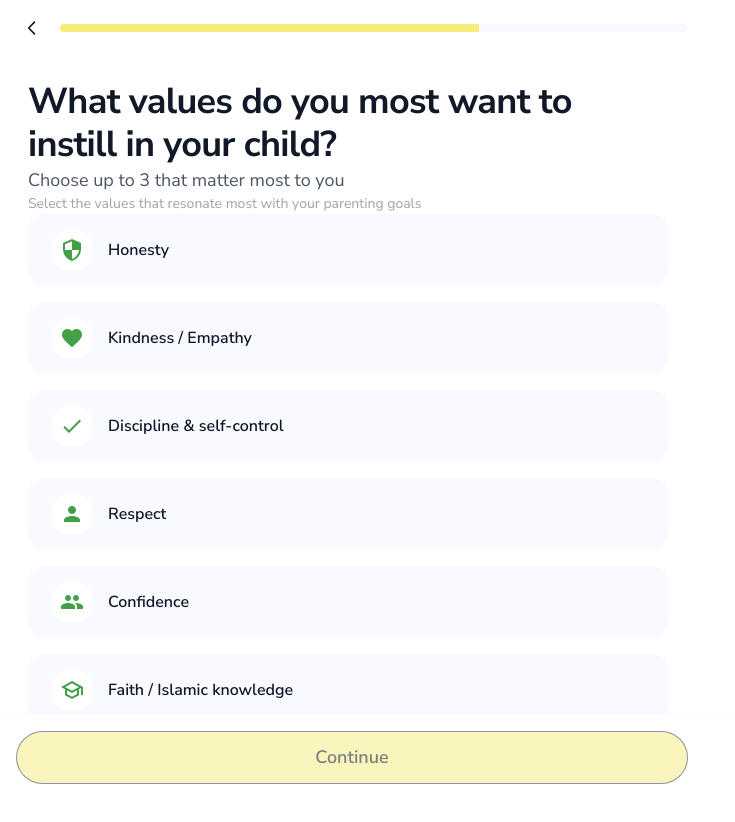
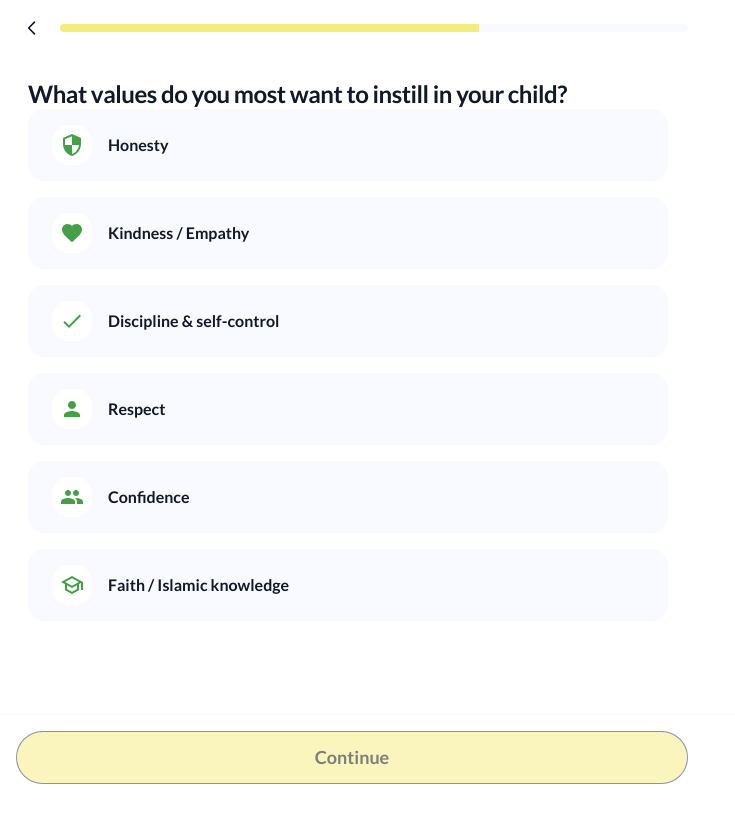
Before and after one commit to MohammedTarigg/noorkids-purchase-onboarding, a Next.js app: page /values in a window 1280 px wide. Shown: the top 822 px of the page, without its empty margins (0-735 px from the left). After the commit the page ends 800 px from the top, so only its background shows below. Built offline with nearby package versions, Linux system fonts and the light colour scheme.

Commit message:
Update typography across multiple pages to use 'Lato' font instead of 'Nunito Sans'. Adjust heading sizes for consistency and improved readability. Remove unnecessary subheadings to streamline content presentation.

```diff
--- a/src/app/age/page.tsx
+++ b/src/app/age/page.tsx
@@ -59,14 +59,9 @@ export default function AgePage() {
             }}
           >
           {/* Headline */}
-          <h1 className="text-3xl md:text-4xl font-bold mb-3 animate-slide-in text-left" style={{ color: 'var(--color-text-primary)' }}>
+          <h1 className="text-2xl font-bold mb-3 animate-slide-in text-left" style={{ color: 'var(--color-text-primary)' }}>
             How old is your child?
           </h1>
-
-          {/* Subheadline */}
-          <p className="text-lg mb-2 animate-slide-in text-left" style={{ color: 'var(--color-text-secondary)', animationDelay: '0.1s', opacity: 0, animationFillMode: 'forwards' }}>
-            We know a 6-year-old&apos;s needs differ from a 12-year-old&apos;s – let&apos;s get it right for your child.
-          </p>
 
           {/* Age Selection - One per row */}
           <div
--- a/src/app/behavior/page.tsx
+++ b/src/app/behavior/page.tsx
@@ -112,14 +112,9 @@ export default function BehaviorPage() {
             }}
           >
           {/* Headline */}
-          <h1 className="text-3xl md:text-4xl font-bold mb-3 animate-slide-in text-left" style={{ color: 'var(--color-text-primary)' }}>
+          <h1 className="text-2xl font-bold mb-3 animate-slide-in text-left" style={{ color: 'var(--color-text-primary)' }}>
             Which of these challenges do you face with your child?
           </h1>
-
-          {/* Subheadline */}
-          <p className="text-lg mb-2 animate-slide-in text-left" style={{ color: 'var(--color-text-secondary)', animationDelay: '0.1s', opacity: 0, animationFillMode: 'forwards' }}>
-            You&apos;re not alone – many parents struggle with these. Select any that apply.
-          </p>
 
           {/* Selection count */}
           <p className="text-sm mb-8 animate-slide-in text-left" style={{ color: 'var(--color-accent)', animationDelay: '0.15s', opacity: 0, animationFillMode: 'forwards' }}>
@@ -157,12 +152,6 @@ export default function BehaviorPage() {
           </div>
         </div>
 
-        {/* Progress note */}
-        <div className="mt-3 text-center animate-fade-in" style={{ animationDelay: '0.6s', opacity: 0, animationFillMode: 'forwards' }}>
-          <p className="text-xs" style={{ color: 'var(--color-text-light)' }}>
-            🔒 Your responses are private and secure
-          </p>
-        </div>
       </div>
 
       {/* Sticky Footer with CTA Button */}
--- a/src/app/globals.css
+++ b/src/app/globals.css
@@ -57,7 +57,7 @@
 }
 
 @theme inline {
-  --font-sans: 'Nunito Sans', -apple-system, BlinkMacSystemFont, 'Segoe UI', Roboto, sans-serif;
+  --font-sans: 'Lato', -apple-system, BlinkMacSystemFont, 'Segoe UI', Roboto, sans-serif;
 }
 
 * {
@@ -75,7 +75,7 @@ html {
 body {
   background: var(--color-bg);
   color: var(--color-text-primary);
-  font-family: 'Nunito Sans', -apple-system, BlinkMacSystemFont, 'Segoe UI', Roboto, sans-serif;
+  font-family: 'Lato', -apple-system, BlinkMacSystemFont, 'Segoe UI', Roboto, sans-serif;
   line-height: 1.6;
   overflow-x: hidden;
 }
--- a/src/app/insights/page.tsx
+++ b/src/app/insights/page.tsx
@@ -75,7 +75,7 @@ export default function InsightsPage() {
             <span className="inline-block px-4 py-1 rounded-full text-sm font-semibold mb-4 bg-purple-100 text-purple-700">
               Analysis Complete
             </span>
-            <h1 className="text-3xl md:text-4xl font-bold mb-2" style={{ color: 'var(--color-text-primary)' }}>
+            <h1 className="text-2xl font-bold mb-2" style={{ color: 'var(--color-text-primary)' }}>
               Your Parenting Insights
             </h1>
           </div>
--- a/src/app/layout.tsx
+++ b/src/app/layout.tsx
@@ -1,11 +1,11 @@
 
 import type { Metadata } from "next";
-import { Nunito_Sans } from "next/font/google";
+import { Lato } from "next/font/google";
 import "./globals.css";
 
-const nunitoSans = Nunito_Sans({
+const lato = Lato({
   subsets: ["latin"],
-  weight: ["400", "600", "700", "800"],
+  weight: ["400", "700", "900"],
 });
 
 export const metadata: Metadata = {
@@ -20,7 +20,7 @@ export default function RootLayout({
 }>) {
   return (
     <html lang="en" suppressHydrationWarning>
-      <body className={nunitoSans.className}>{children}</body>
+      <body className={lato.className}>{children}</body>
     </html>
   );
 }
--- a/src/app/page.tsx
+++ b/src/app/page.tsx
@@ -63,7 +63,7 @@ export default function WelcomePage() {
           </div>
 
           {/* Headline */}
-          <h1 className="text-2xl md:text-3xl font-bold mb-2 text-center animate-slide-in" style={{ color: 'var(--color-text-primary)' }}>
+          <h1 className="text-2xl font-bold mb-2 text-center animate-slide-in" style={{ color: 'var(--color-text-primary)' }}>
             Let&apos;s Personalize Your Child&apos;s Journey
           </h1>
 
--- a/src/app/program/page.tsx
+++ b/src/app/program/page.tsx
@@ -40,7 +40,7 @@ export default function ProgramPage() {
               </svg>
             </div>
 
-            <h1 className="text-3xl md:text-5xl font-bold mb-4 relative z-10">
+            <h1 className="text-2xl font-bold mb-4 relative z-10">
               Meet the Character-Building Program
             </h1>
             <p className="text-xl text-purple-200 max-w-2xl mx-auto relative z-10">
--- a/src/app/trial/page.tsx
+++ b/src/app/trial/page.tsx
@@ -25,7 +25,7 @@ export default function TrialPage() {
               <path strokeLinecap="round" strokeLinejoin="round" strokeWidth={3} d="M5 13l4 4L19 7" />
             </svg>
           </div>
-          <h1 className="text-3xl font-bold text-gray-900 mb-4">Welcome to Noor Kids!</h1>
+          <h1 className="text-2xl font-bold text-gray-900 mb-4">Welcome to Noor Kids!</h1>
           <p className="text-lg text-gray-600 mb-8">
             Your trial has been activated. We&apos;ve sent a confirmation email with your next steps.
           </p>
--- a/src/app/values/page.tsx
+++ b/src/app/values/page.tsx
@@ -116,28 +116,9 @@ export default function ValuesPage() {
             }}
           >
           {/* Headline */}
-          <h1 className="text-3xl md:text-4xl font-bold mb-3 animate-slide-in text-left" style={{ color: 'var(--color-text-primary)' }}>
+          <h1 className="text-2xl font-bold mb-3 animate-slide-in text-left" style={{ color: 'var(--color-text-primary)' }}>
             What values do you most want to instill in your child?
           </h1>
-
-          {/* Subheadline */}
-          <p className="text-lg mb-2 animate-slide-in text-left" style={{ color: 'var(--color-text-secondary)', animationDelay: '0.1s', opacity: 0, animationFillMode: 'forwards' }}>
-            Choose up to 3 that matter most to you
-          </p>
-
-          {/* Selection count with encouragement */}
-          <div className="mb-8 animate-slide-in text-left" style={{ animationDelay: '0.15s', opacity: 0, animationFillMode: 'forwards' }}>
-            {selectedValues.length > 0 ? (
-              <p className="text-sm font-semibold" style={{ color: 'var(--color-accent)' }}>
-                ✨ {selectedValues.length} of {MAX_SELECTIONS} selected
-                {selectedValues.length === MAX_SELECTIONS && ' – Great choices!'}
-              </p>
-            ) : (
-              <p className="text-sm" style={{ color: 'var(--color-text-light)' }}>
-                Select the values that resonate most with your parenting goals
-              </p>
-            )}
-          </div>
 
           {/* Options - One per row */}
           <div
@@ -167,27 +148,10 @@ export default function ValuesPage() {
               </div>
             ))}
           </div>
-
-          {/* Encouragement message */}
-          {selectedValues.length > 0 && (
-            <div
-              className="mt-4 p-4 rounded-xl animate-fade-in"
-              style={{ backgroundColor: 'var(--color-bg-alt)' }}
-            >
-              <p className="text-sm" style={{ color: 'var(--color-text-secondary)' }}>
-                💡 <strong>Great choice!</strong> Focusing on values like these is key to building strong character.
-              </p>
-            </div>
-          )}
           </div>
         </div>
 
-        {/* Inspirational note */}
-        <div className="mt-3 text-center animate-fade-in" style={{ animationDelay: '0.6s', opacity: 0, animationFillMode: 'forwards' }}>
-          <p className="text-xs italic" style={{ color: 'var(--color-text-secondary)' }}>
-            &quot;Imagine your child growing up with these qualities...&quot;
-          </p>
-        </div>
+
       </div>
 
       {/* Sticky Footer with CTA Button */}
```
